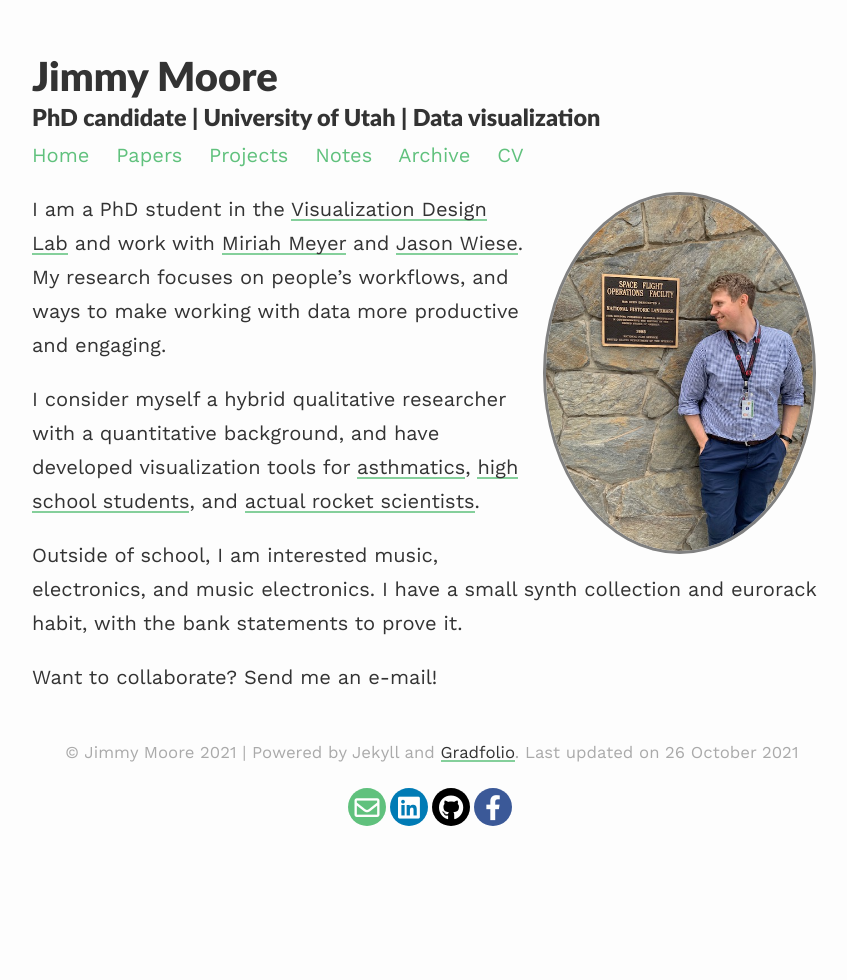
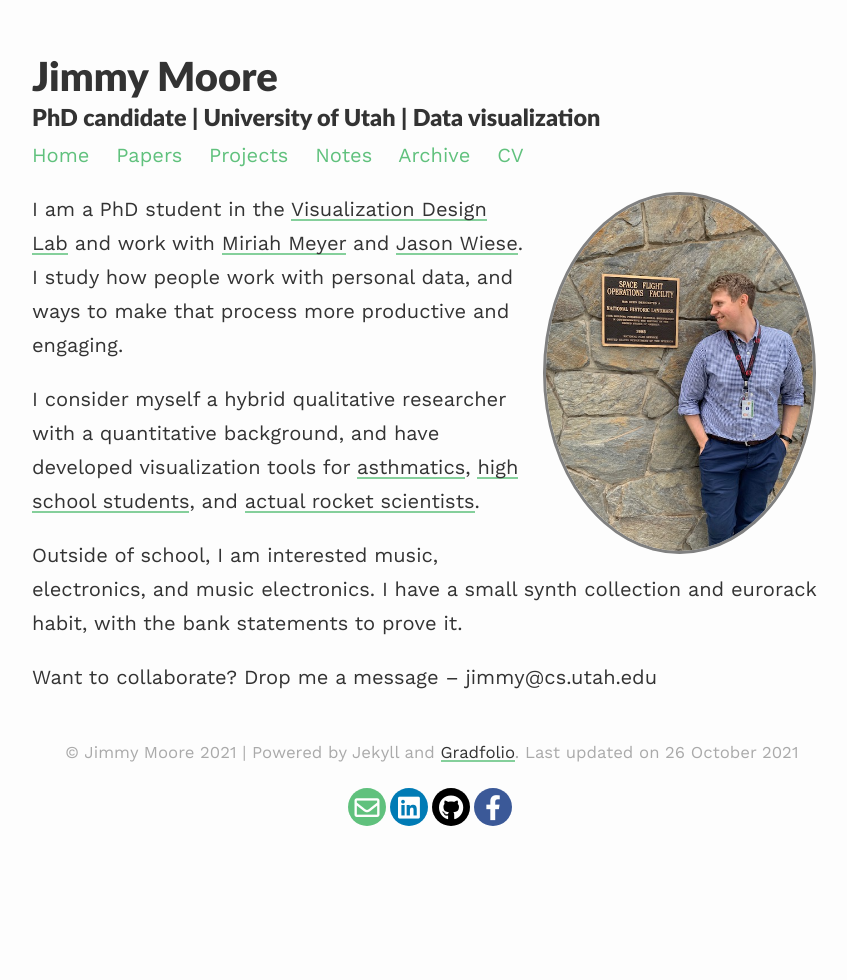
Before and after one commit to UtahJimmy/utahjimmy.github.io, a Jekyll site: the page built from index.md, in a window 1280 px wide. Shown: the whole page, without its empty margins (208-1055 px from the left). Built offline with Jekyll 4.4.1, drawn with Linux system fonts in a browser that asks for light colours; nearby versions of some CDN libraries.

Commit message:
Adding e-mail

```diff
--- a/index.md
+++ b/index.md
@@ -7,10 +7,10 @@ profile:
 published: true
 ---
 
-I am a PhD student in the [Visualization Design Lab](https://vdl.sci.utah.edu/) and work with [Miriah Meyer](https://www.cs.utah.edu/~miriah/) and [Jason Wiese](https://www.cs.utah.edu/~wiese/).  My research focuses on people's workflows, and ways to make working with data more productive and engaging.
+I am a PhD student in the [Visualization Design Lab](https://vdl.sci.utah.edu/) and work with [Miriah Meyer](https://www.cs.utah.edu/~miriah/) and [Jason Wiese](https://www.cs.utah.edu/~wiese/).  I study how people work with personal data, and ways to make that process more productive and engaging.
 
 I consider myself a hybrid qualitative researcher with a quantitative background, and have developed visualization tools for [asthmatics](https://vdl.sci.utah.edu/publications/2018_imwut_maav/), [high school students](https://utahjimmy.github.io/AQ-U_Explorer/), and [actual rocket scientists](https://vdl.sci.utah.edu/publications/2021_aas_porter/).
 
 Outside of school, I am interested music, electronics, and music electronics.  I have a small synth collection and eurorack habit, with the bank statements to prove it.
 
-Want to collaborate?  Send me an e-mail!
+Want to collaborate?  Drop me a message --  jimmy@cs.utah.edu
```
